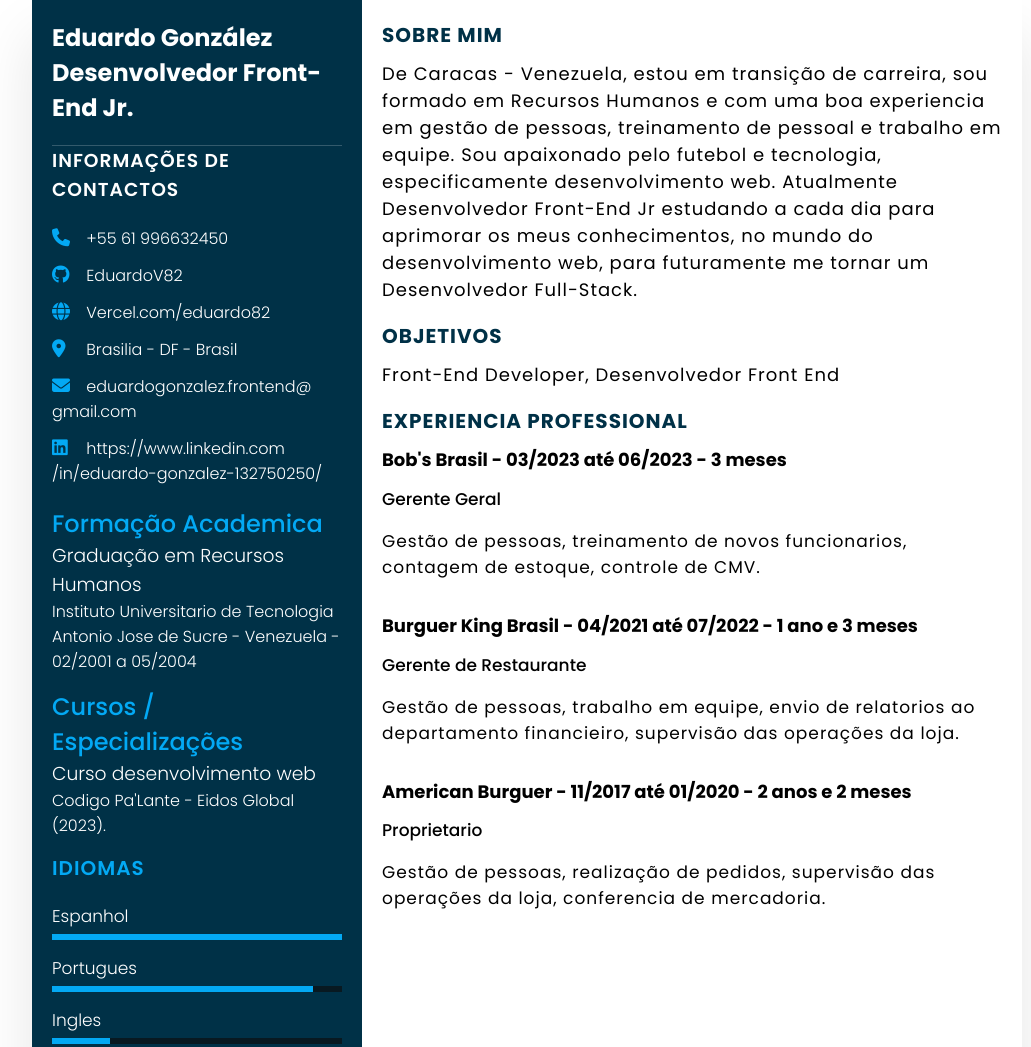
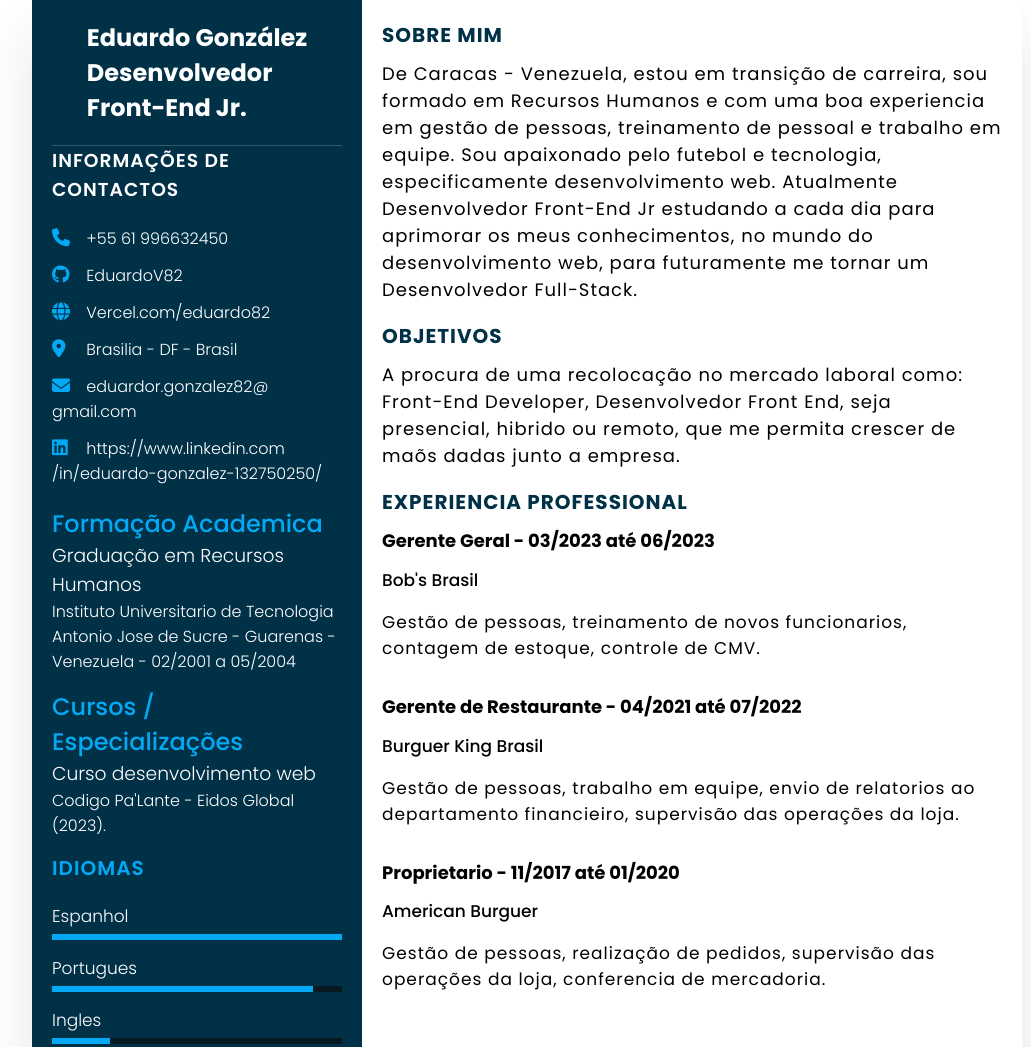
Before and after one commit to EduardoV82/Curriculo-pt-br, a plain HTML site: page index.html in a window 1280 px wide. Shown: the top 1047 px of the page, without its empty margins (113-1144 px from the left). Drawn offline with Linux system fonts and the light colour scheme.

Commit message:
Add files via upload

```diff
--- a/index.html
+++ b/index.html
@@ -11,7 +11,7 @@
     <div class="container">
         <container class="left-side">
             <div class="profileText">
-                <h2>Eduardo González<br><span>Desenvolvedor Front-End Jr.</span></h2>
+                <h2>Eduardo González<br><span>Desenvolvedor</span><br> Front-End Jr.</span></h2>
             </div>
             <div class="contacInfo">
                 <h3 class="title">Informações de Contactos</h3>
@@ -34,7 +34,7 @@
                     </li>
                     <li>
                         <span class="icon"><i class="fa-solid fa-envelope"></i></span>
-                        <span class="text">eduardogonzalez.frontend@
+                        <span class="text">eduardor.gonzalez82@
                             gmail.com
                         </span>
                     </li>
@@ -51,7 +51,7 @@
                 <li>
                     <h2>Formação Academica</h2>
                     <h3>Graduação em Recursos Humanos</h3>
-                    <h4>Instituto Universitario de Tecnologia Antonio Jose de Sucre - Venezuela - 02/2001 a 05/2004</h4>
+                    <h4>Instituto Universitario de Tecnologia Antonio Jose de Sucre - Guarenas - Venezuela - 02/2001 a 05/2004</h4>
                 </li>
                 <li>
                     <h2>Cursos / Especializações</h2>
@@ -96,24 +96,27 @@
                 </p>
                 <h3 class="title2">Objetivos</h3>
                 <p>
-                    Front-End Developer, Desenvolvedor Front End
+                    A procura de uma recolocação no mercado laboral como: Front-End Developer,
+                    Desenvolvedor Front End, seja presencial, hibrido ou remoto,
+
+                    que me permita crescer de maõs dadas junto a empresa.
                 </p>
                 <h3 class="title2">Experiencia Professional</h3>
                 <ul>
                     <li>
-                        <h2 class="h2">Bob's Brasil - 03/2023 até 06/2023 - 3 meses</h2>
-                        <h3 class="h3">Gerente Geral</h3>
+                        <h2 class="h2">Gerente Geral - 03/2023 até 06/2023</h2>
+                        <h3 class="h3">Bob's Brasil</h3>
                         <h4 class="h4">Gestão de pessoas, treinamento de novos funcionarios, contagem de estoque, controle de CMV.</h4>
                     </li>
                     <li>
-                        <h2  class="h2">Burguer King Brasil - 04/2021 até 07/2022 - 1 ano e 3 meses</h2>
-                        <h3  class="h3">Gerente de Restaurante</h3>
+                        <h2  class="h2">Gerente de Restaurante - 04/2021 até 07/2022</h2>
+                        <h3  class="h3">Burguer King Brasil</h3>
                         <h4  class="h4">Gestão de pessoas, trabalho em equipe, envio de relatorios ao departamento financieiro, supervisão das operações da loja.
                         </h4>
                     </li>
                     <li>
-                        <h2  class="h2">American Burguer - 11/2017 até 01/2020 - 2 anos e 2 meses</h2>
-                        <h3  class="h3">Proprietario</h3>
+                        <h2  class="h2">Proprietario - 11/2017 até 01/2020</h2>
+                        <h3  class="h3">American Burguer</h3>
                         <h4  class="h4">Gestão de pessoas, realização de pedidos, supervisão das operações da loja, conferencia de mercadoria.
                         </h4>
                     </li>
```
